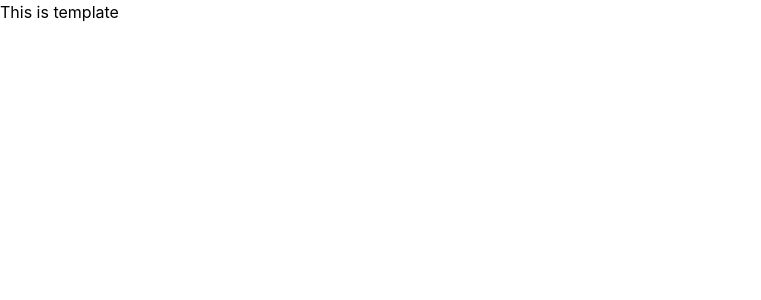
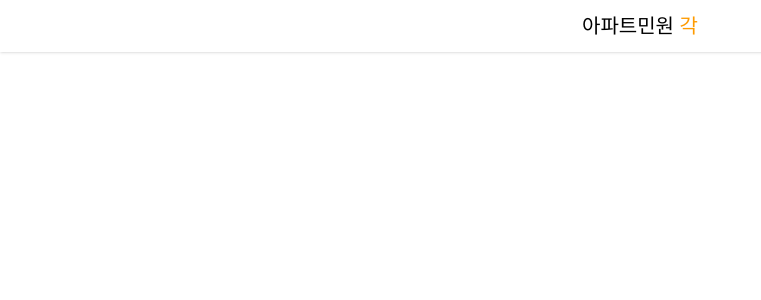
Before and after one commit to hari-cat/minwongak-web, a React (Vite) app: page / in a window 1280 px wide. Shown: the top 300 px of the page, without its empty margins (0-761 px from the left). Built offline with nearby package versions, Linux system fonts and the light colour scheme.

Commit message:
feat: Header component 작성

```diff
--- a/src/App.tsx
+++ b/src/App.tsx
@@ -1,7 +1,13 @@
+import Header from "./layouts/Header";
 import AppRouter from "./routes";
 
 function App() {
-  return <AppRouter />;
+  return (
+    <>
+      <Header />
+      <AppRouter />
+    </>
+  );
 }
 
 export default App;
--- /dev/null
+++ b/src/layouts/Header.tsx
@@ -0,0 +1,11 @@
+function Header() {
+  return (
+    <div className="text-center p-3 shadow-sm">
+      <div className="text-xl">
+        아파트민원<span className="text-amber-500 text-xl"> 각</span>
+      </div>
+    </div>
+  );
+}
+
+export default Header;
--- a/src/pages/HomePage.tsx
+++ b/src/pages/HomePage.tsx
@@ -1,5 +1,5 @@
 function HomePage() {
-  return <div>This is template</div>;
+  return <div></div>;
 }
 
 export default HomePage;
```
